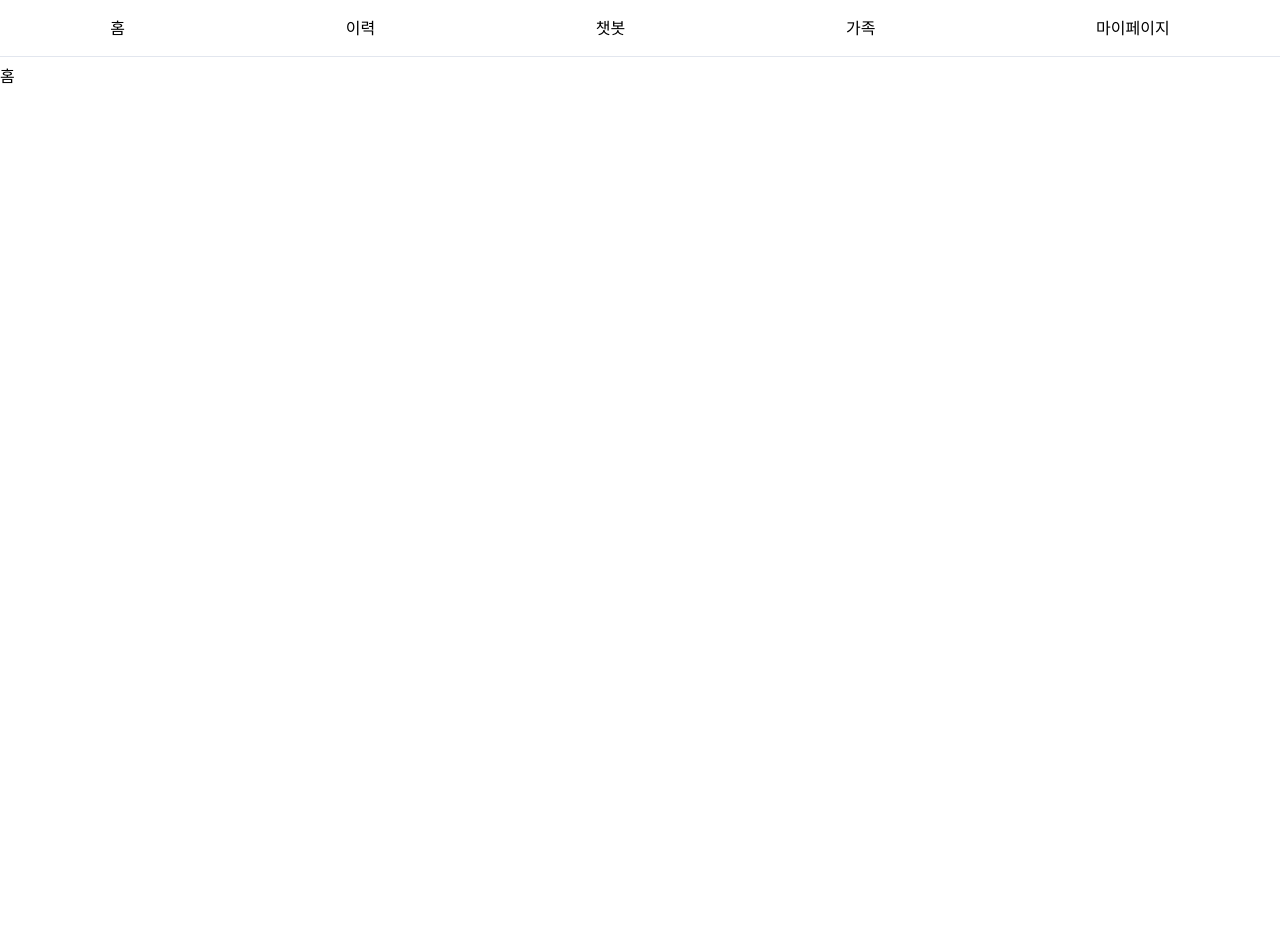
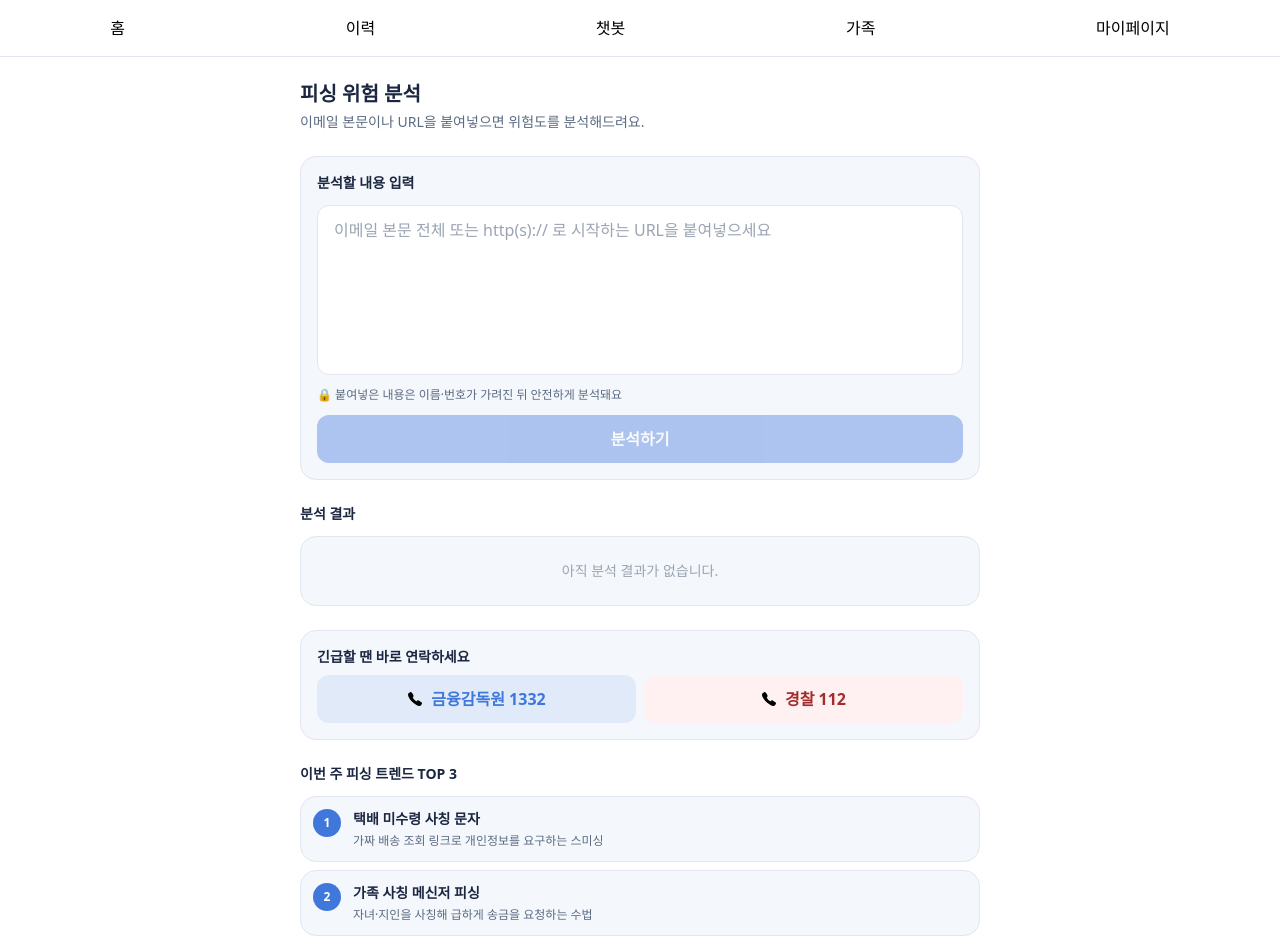
Before and after one commit to SafeFam/SafeFam_Web, a React (Vite) app: page /home in a window 1280 px wide. Shown: the top 943 px of the page. Before the commit the page ends 800 px from the top, so only its background shows below. Built offline with nearby package versions, Linux system fonts and the light colour scheme; a web font is replaced by a local one.

Commit message:
feat: home page UI (#3)

```diff
--- a/package.json
+++ b/package.json
@@ -10,8 +10,10 @@
     "preview": "vite preview"
   },
   "dependencies": {
+    "lucide-react": "^1.30.0",
     "react": "^19.2.8",
     "react-dom": "^19.2.8",
+    "react-icons": "^5.7.0",
     "react-router-dom": "^7.18.2"
   },
   "devDependencies": {
--- a/src/App.tsx
+++ b/src/App.tsx
@@ -1,6 +1,7 @@
 import { BrowserRouter, Routes, Route } from 'react-router-dom'
 import TopNav from './components/TopNav'
 import LoginPage from './pages/LoginPage'
+import HomePage from './pages/HomePage'
 
 function App() {
   return (
@@ -10,10 +11,10 @@ function App() {
         <Route path="/*" element={
           <>
             <TopNav />
-            <div className="pt-16">
+            <div className="pt-14 max-w-3xl mx-auto px-6">
               <Routes>
                 <Route path="/" element={<div>온보딩</div>} />
-                <Route path="/home" element={<div>홈</div>} />
+                <Route path="/home" element={<HomePage />} />
                 <Route path="/history" element={<div>이력</div>} />
                 <Route path="/chat" element={<div>챗봇</div>} />
                 <Route path="/family" element={<div>가족</div>} />
--- /dev/null
+++ b/src/pages/HomePage.tsx
@@ -0,0 +1,194 @@
+import { useState } from 'react'
+import { IoCall } from 'react-icons/io5'
+
+type RiskLevel = 'high' | 'med' | 'low'
+type InputType = 'url' | 'email'
+
+interface Evidence {
+  id: string
+  title: string
+  description: string
+}
+
+interface AnalysisResult {
+  riskLevel: RiskLevel
+  summary: string
+  evidences: Evidence[]
+}
+
+interface TrendItem {
+  id: string
+  title: string
+  description: string
+}
+
+const RISK_META: Record<RiskLevel, { label: string; badge: string; box: string }> = {
+  high: {
+    label: '위험',
+    badge: 'bg-high text-white',
+    box: 'bg-high-bg border-high-line text-high-text',
+  },
+  med: {
+    label: '주의',
+    badge: 'bg-med text-white',
+    box: 'bg-med/10 border-med/30 text-med-text',
+  },
+  low: {
+    label: '안전',
+    badge: 'bg-low text-white',
+    box: 'bg-low/10 border-low/30 text-t1',
+  },
+}
+
+const TREND_ITEMS: TrendItem[] = [
+  { id: '1', title: '택배 미수령 사칭 문자', description: '가짜 배송 조회 링크로 개인정보를 요구하는 스미싱' },
+  { id: '2', title: '가족 사칭 메신저 피싱', description: '자녀·지인을 사칭해 급하게 송금을 요청하는 수법' },
+  { id: '3', title: '정부지원금 안내 사칭', description: '지원금 신청을 빙자한 피싱 사이트 유도' },
+]
+
+function detectInputType(value: string): InputType {
+  return /^https?:\/\//i.test(value.trim()) ? 'url' : 'email'
+}
+
+async function analyzeInput(_value: string, _type: InputType): Promise<AnalysisResult> {
+  await new Promise((resolve) => setTimeout(resolve, 600))
+
+  const levels: RiskLevel[] = ['high', 'med', 'low']
+  const riskLevel = levels[Math.floor(Math.random() * levels.length)]
+
+  const summaries: Record<RiskLevel, string> = {
+    high: '피싱 의심 사이트 및 개인정보 탈취 시도가 감지되었습니다.',
+    med: '일부 의심 요소가 발견되었습니다. 주의가 필요합니다.',
+    low: '위험 요소가 발견되지 않았습니다.',
+  }
+
+  return {
+    riskLevel,
+    summary: summaries[riskLevel],
+    evidences: [
+      { id: 'e1', title: '의심 도메인', description: '공식 도메인과 유사한 위장 주소를 사용하고 있습니다.' },
+      { id: 'e2', title: '긴급성 유도 문구', description: '"즉시", "지금 바로" 등 조급함을 유발하는 표현이 포함되어 있습니다.' },
+      { id: 'e3', title: '개인정보 입력 요구', description: '비밀번호·계좌번호 등 민감 정보를 요구합니다.' },
+    ],
+  }
+}
+
+export default function HomePage() {
+  const [input, setInput] = useState('')
+  const [loading, setLoading] = useState(false)
+  const [result, setResult] = useState<AnalysisResult | null>(null)
+
+  const inputType = detectInputType(input)
+
+  const handleAnalyze = async () => {
+    if (!input.trim() || loading) return
+    setLoading(true)
+    setResult(null)
+    try {
+      const analysis = await analyzeInput(input, inputType)
+      setResult(analysis)
+    } finally {
+      setLoading(false)
+    }
+  }
+
+  return (
+    <div className="min-h-screen bg-white px-5 py-6 flex flex-col gap-6">
+      <header>
+        <h1 className="text-xl font-bold text-t1">피싱 위험 분석</h1>
+        <p className="text-sm text-t2 mt-1">이메일 본문이나 URL을 붙여넣으면 위험도를 분석해드려요.</p>
+      </header>
+
+      <section className="bg-surface rounded-2xl border border-line p-4 flex flex-col gap-3">
+        <div className="flex items-center justify-between">
+          <span className="text-sm font-semibold text-t1">분석할 내용 입력</span>
+          {input && (
+            <span className="text-xs px-2 py-1 rounded-full bg-tint-line text-blue font-semibold">
+              {inputType === 'url' ? 'URL 감지됨' : '텍스트 감지됨'}
+            </span>
+          )}
+        </div>
+        <textarea
+          value={input}
+          onChange={(e) => setInput(e.target.value)}
+          placeholder="이메일 본문 전체 또는 http(s):// 로 시작하는 URL을 붙여넣으세요"
+          rows={6}
+          className="w-full px-4 py-3 rounded-xl border border-line text-t1 placeholder-t3 resize-none focus:outline-none focus:border-blue bg-white"
+        />
+        <p className="text-xs text-t2 flex items-center gap-1">
+          🔒 붙여넣은 내용은 이름·번호가 가려진 뒤 안전하게 분석돼요
+        </p>
+        <button
+          onClick={handleAnalyze}
+          disabled={!input.trim() || loading}
+          className="w-full py-3 bg-blue text-white font-bold rounded-xl disabled:opacity-40 disabled:cursor-not-allowed"
+        >
+          {loading ? '분석 중...' : '분석하기'}
+        </button>
+      </section>
+
+      <section className="flex flex-col gap-3">
+        <span className="text-sm font-semibold text-t1">분석 결과</span>
+        {!result && !loading && (
+          <div className="bg-surface rounded-2xl border border-line p-6 text-center text-sm text-t3">
+            아직 분석 결과가 없습니다.
+          </div>
+        )}
+        {loading && (
+          <div className="bg-surface rounded-2xl border border-line p-6 text-center text-sm text-t2">
+            분석하고 있습니다...
+          </div>
+        )}
+        {result && (
+          <div className={`rounded-2xl border p-4 flex flex-col gap-3 ${RISK_META[result.riskLevel].box}`}>
+            <div className="flex items-center gap-2">
+              <span className={`text-xs font-bold px-3 py-1 rounded-full ${RISK_META[result.riskLevel].badge}`}>
+                {RISK_META[result.riskLevel].label}
+              </span>
+              <span className="text-sm font-semibold">{result.summary}</span>
+            </div>
+            <div className="flex flex-col gap-2">
+              {result.evidences.map((evidence) => (
+                <div key={evidence.id} className="bg-white/70 rounded-xl border border-line p-3">
+                  <p className="text-sm font-semibold text-t1">{evidence.title}</p>
+                  <p className="text-xs text-t2 mt-1">{evidence.description}</p>
+                </div>
+              ))}
+            </div>
+          </div>
+        )}
+      </section>
+
+      <section className="bg-surface rounded-2xl border border-line p-4 flex flex-col gap-2">
+        <span className="text-sm font-semibold text-t1">긴급할 땐 바로 연락하세요</span>
+        <div className="flex gap-2">
+          <a href="tel:1332" className="flex-1 flex items-center justify-center gap-2 py-3 rounded-xl bg-blue/10 text-blue font-bold">
+            <IoCall size={16} className="text-black" />
+            금융감독원 1332
+          </a>
+          <a href="tel:112" className="flex-1 flex items-center justify-center gap-2 py-3 rounded-xl bg-high-bg text-high-text font-bold">
+            <IoCall size={16} className="text-black" />
+            경찰 112
+          </a>
+        </div>
+      </section>
+
+      <section className="flex flex-col gap-3">
+        <span className="text-sm font-semibold text-t1">이번 주 피싱 트렌드 TOP 3</span>
+        <div className="flex flex-col gap-2">
+          {TREND_ITEMS.map((item, index) => (
+            <div key={item.id} className="bg-surface rounded-2xl border border-line p-3 flex items-start gap-3">
+              <span className="w-7 h-7 shrink-0 flex items-center justify-center rounded-full bg-blue text-white text-xs font-bold">
+                {index + 1}
+              </span>
+              <div>
+                <p className="text-sm font-semibold text-t1">{item.title}</p>
+                <p className="text-xs text-t2 mt-1">{item.description}</p>
+              </div>
+            </div>
+          ))}
+        </div>
+      </section>
+    </div>
+  )
+}
```
Also changed, not shown: 1 other file (tests, documents, lock files or other folders).
